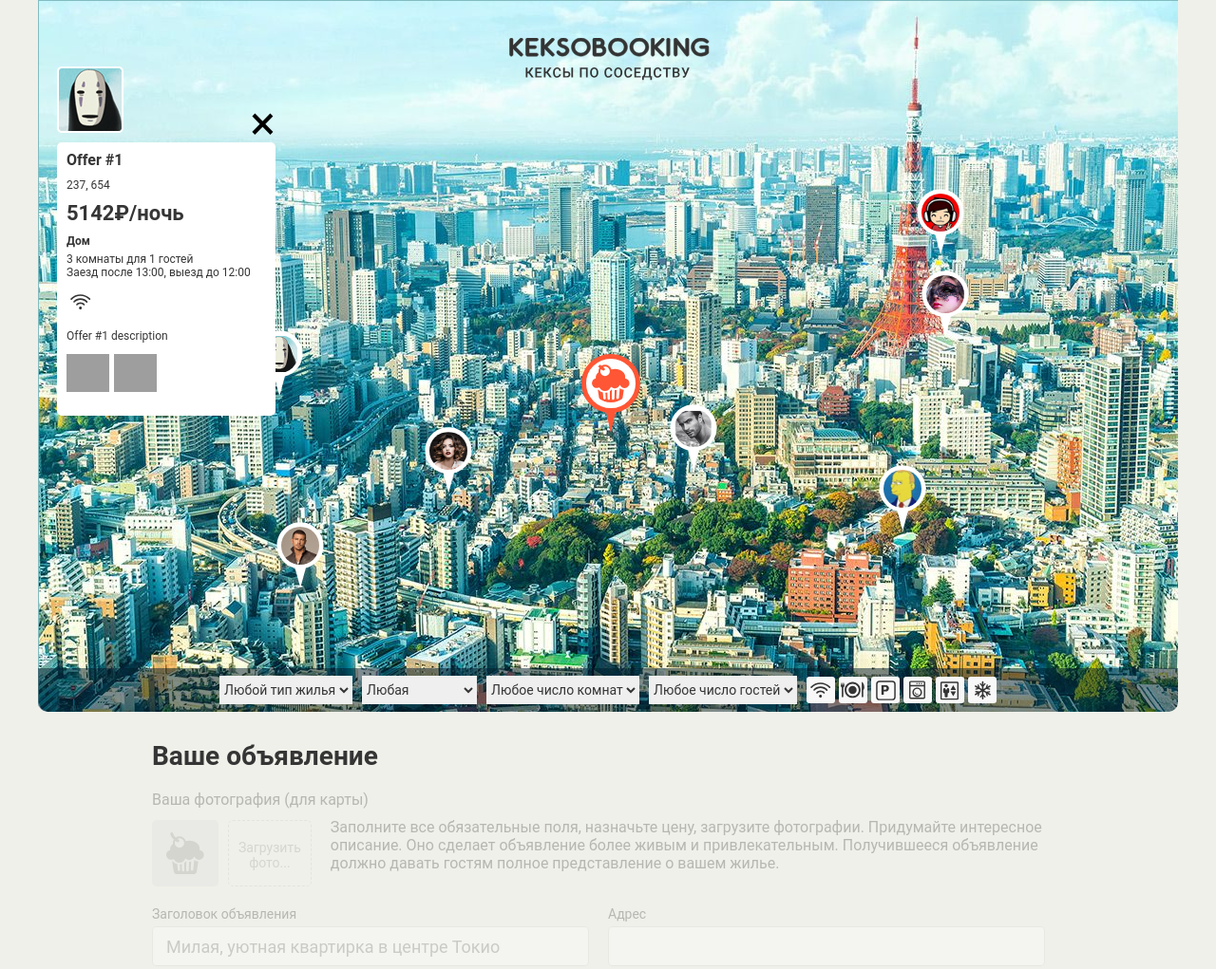
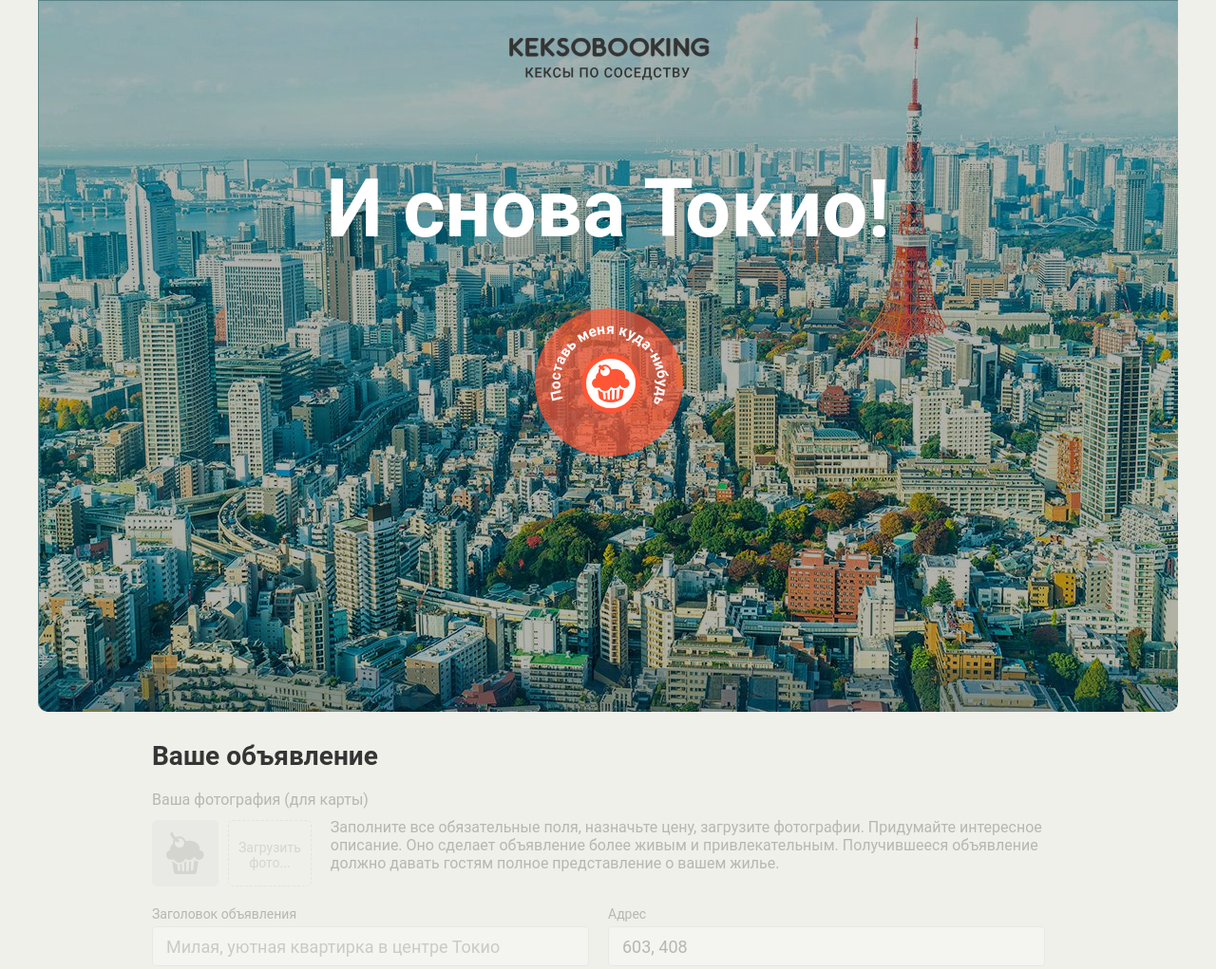
Before and after one commit to akapin/288739-keksobooking-19, a website: page index.html in a window 1280 px wide. Shown: the top 1021 px of the page at 95% size. Drawn offline with Linux system fonts and the light colour scheme; grey boxes are pictures that could not be loaded; files whose address does not match are found by name.

Commit message:
add event listeners

```diff
--- a/index.html
+++ b/index.html
@@ -37,7 +37,7 @@
 
       <!-- Фильтрация объявлений -->
       <div class="map__filters-container">
-        <form action="#" class="map__filters" autocomplete="off">
+        <form action="https://js.dump.academy/keksobooking" method="get" class="map__filters" autocomplete="off">
           <select name="housing-type" id="housing-type" class="map__filter">
             <option value="any" selected>Любой тип жилья</option>
             <option value="palace">Дворец</option>
@@ -84,7 +84,7 @@
     <!-- Форма объявления -->
     <section class="notice">
       <h2 class="notice__title">Ваше объявление</h2>
-      <form class="ad-form ad-form--disabled" method="post" enctype="multipart/form-data" autocomplete="off">
+      <form class="ad-form ad-form--disabled" action="https://js.dump.academy/keksobooking" method="post" enctype="multipart/form-data" autocomplete="off">
         <fieldset class="ad-form-header">
           <legend class="ad-form-header__title">Ваша фотография (для карты)</legend>
           <div class="ad-form-header__upload">
--- a/js/main.js
+++ b/js/main.js
@@ -23,7 +23,12 @@ var LOCATION_Y_MIN_NUMBER = 130;
 var LOCATION_Y_MAX_NUMBER = 630;
 var LOCATION_X_SHIFT = -25;
 var LOCATION_Y_SHIFT = -70;
+var INACTIVE_PAGE_MAIN_PIN_LOCATION_X_SHIFT = 32.5;
+var INACTIVE_PAGE_MAIN_PIN_LOCATION_Y_SHIFT = 32.5;
+var ACTIVE_PAGE_MAIN_PIN_LOCATION_X_SHIFT = 32.5;
+var ACTIVE_PAGE_MAIN_PIN_LOCATION_Y_SHIFT = 87;
 var NUMBER_OF_OFFERS = 8;
+var ENTER_KEY = 'Enter';
 
 var getRandomItemFromArray = function (items) {
   return items[Math.floor(Math.random() * items.length)];
@@ -39,8 +44,8 @@ var getRandomArray = function (array) {
   var startIndex = 0;
   var minNumberOfNewArrayItems = 1;
   var maxNumberOfNewArrayItems = array.length;
-  var numberOfNewArrayItems = getRandomNumber(minNumberOfNewArrayItems, maxNumberOfNewArrayItems)
-  var newArray = array.splice(startIndex, numberOfNewArrayItems)
+  var numberOfNewArrayItems = getRandomNumber(minNumberOfNewArrayItems, maxNumberOfNewArrayItems);
+  var newArray = array.splice(startIndex, numberOfNewArrayItems);
   return newArray;
 };
 
@@ -103,60 +108,144 @@ var renderOffers = function (offers) {
   mapPinsElement.appendChild(fragment);
 };
 
-var renderOfferCard = function (item) {
-  var cardTemplate = document.querySelector('#card')
-    .content
-    .querySelector('.map__card');
-  var cardElement = cardTemplate.cloneNode(true);
+// var renderOfferCard = function (item) {
+//   var cardTemplate = document.querySelector('#card')
+//     .content
+//     .querySelector('.map__card');
+//   var cardElement = cardTemplate.cloneNode(true);
 
-  var offerTypeMap = {
-    flat: 'Квартира',
-    bungalo: 'Бунгало',
-    house: 'Дом',
-    palace: 'Дворец',
-  };
+//   var offerTypeMap = {
+//     flat: 'Квартира',
+//     bungalo: 'Бунгало',
+//     house: 'Дом',
+//     palace: 'Дворец',
+//   };
 
-  var offerInfo = item.offer;
-  var cardFeaturesBlock = cardElement.querySelector('.popup__features');
+//   var offerInfo = item.offer;
+//   var cardFeaturesBlock = cardElement.querySelector('.popup__features');
 
-  cardElement.querySelector('.popup__title').textContent = offerInfo.title;
-  cardElement.querySelector('.popup__text--address').textContent = offerInfo.address;
-  cardElement.querySelector('.popup__text--price').textContent = offerInfo.price + '₽/ночь';
-  cardElement.querySelector('.popup__type').textContent = offerTypeMap[offerInfo.type];
-  cardElement.querySelector('.popup__text--capacity').textContent = offerInfo.rooms + ' комнаты для ' + offerInfo.guests + ' гостей';
-  cardElement.querySelector('.popup__text--time').textContent = 'Заезд после ' + offerInfo.checkin + ', выезд до ' + offerInfo.checkout;
+//   cardElement.querySelector('.popup__title').textContent = offerInfo.title;
+//   cardElement.querySelector('.popup__text--address').textContent = offerInfo.address;
+//   cardElement.querySelector('.popup__text--price').textContent = offerInfo.price + '₽/ночь';
+//   cardElement.querySelector('.popup__type').textContent = offerTypeMap[offerInfo.type];
+//   cardElement.querySelector('.popup__text--capacity').textContent = offerInfo.rooms + ' комнаты для ' + offerInfo.guests + ' гостей';
+//   cardElement.querySelector('.popup__text--time').textContent = 'Заезд после ' + offerInfo.checkin + ', выезд до ' + offerInfo.checkout;
 
-  cardFeaturesBlock.innerHTML = '';
-  for (var i = 0; i < offerInfo.features.length; i++) {
-    var listElement = document.createElement('li');
-    listElement.classList.add('popup__feature', 'popup__feature--' + offerInfo.features[i]);
-    cardFeaturesBlock.appendChild(listElement);
+//   cardFeaturesBlock.innerHTML = '';
+//   for (var i = 0; i < offerInfo.features.length; i++) {
+//     var listElement = document.createElement('li');
+//     listElement.classList.add('popup__feature', 'popup__feature--' + offerInfo.features[i]);
+//     cardFeaturesBlock.appendChild(listElement);
+//   }
+
+//   cardElement.querySelector('.popup__description').textContent = offerInfo.description;
+//   renderOfferPhotoList(cardElement, offerInfo.photos);
+//   cardElement.querySelector('.popup__avatar').src = item.author.avatar;
+
+//   return cardElement;
+// };
+
+// var renderOfferPhotoList = function (cardElement, photos) {
+//   var cardPhotosBlock = cardElement.querySelector('.popup__photos');
+//   var photoTemplate = cardPhotosBlock.querySelector('.popup__photo');
+//   for (var i = 0; i < photos.length; i++) {
+//     var photoElement = photoTemplate.cloneNode(true);
+//     photoElement.src = photos[i];
+//     cardPhotosBlock.appendChild(photoElement);
+//   }
+//   photoTemplate.parentNode.removeChild(photoTemplate);
+// };
+
+var map = document.querySelector('.map');
+var mapMainPin = map.querySelector('.map__pin--main');
+var mapFiltersBlock = map.querySelector('.map__filters');
+var adForm = document.querySelector('.ad-form');
+var adFormFieldsets = adForm.querySelectorAll('fieldset');
+var adFormAddressField = adForm.querySelector('input[id=address]');
+var mapFilters = mapFiltersBlock.children;
+var roomNumberSelect = adForm.querySelector('select[id=room_number]');
+var capacitySelect = adForm.querySelector('select[id=capacity]');
+
+var initPage = function () {
+  for (var i = 0; i < mapFilters.length; i++) {
+    mapFilters[i].setAttribute('disabled', 'disabled');
   }
-
-  cardElement.querySelector('.popup__description').textContent = offerInfo.description;
-  renderOfferPhotoList(cardElement, offerInfo.photos);
-  cardElement.querySelector('.popup__avatar').src = item.author.avatar;
-
-  return cardElement;
+  for (var j = 0; j < adFormFieldsets.length; j++) {
+    adFormFieldsets[j].setAttribute('disabled', 'disabled');
+  }
+  fillInitialAddressValue();
 };
 
-var renderOfferPhotoList = function (cardElement, photos) {
-  var cardPhotosBlock = cardElement.querySelector('.popup__photos');
-  var photoTemplate = cardPhotosBlock.querySelector('.popup__photo');
-  for (var i = 0; i < photos.length; i++) {
-    var photoElement = photoTemplate.cloneNode(true);
-    photoElement.src = photos[i];
-    cardPhotosBlock.appendChild(photoElement);
+var activatePage = function () {
+  map.classList.remove('map--faded');
+  adForm.classList.remove('ad-form--disabled');
+  for (var i = 0; i < mapFilters.length; i++) {
+    mapFilters[i].removeAttribute('disabled');
   }
-  photoTemplate.parentNode.removeChild(photoTemplate);
+  for (var j = 0; j < adFormFieldsets.length; j++) {
+    adFormFieldsets[j].removeAttribute('disabled');
+  }
+  if (roomNumberSelect.value !== capacitySelect.value) {
+    roomNumberSelect.setCustomValidity('Выбранное количество комнат не совпадает с выбранным количеством гостей');
+  } else {
+    roomNumberSelect.setCustomValidity('');
+  }
+  var offers = generateOffers();
+  renderOffers(offers);
 };
 
-var map = document.querySelector('.map');
-map.classList.remove('map--faded');
+var fillInitialAddressValue = function () {
+  var addressX = Math.round(parseInt(mapMainPin.style.left, 10) + INACTIVE_PAGE_MAIN_PIN_LOCATION_X_SHIFT);
+  var addressY = Math.round(parseInt(mapMainPin.style.top, 10) + INACTIVE_PAGE_MAIN_PIN_LOCATION_Y_SHIFT);
+  adFormAddressField.value = addressX + ', ' + addressY;
+};
 
-var offers = generateOffers();
-renderOffers(offers);
+var fillActivePageAddressValue = function () {
+  var addressX = Math.round(parseInt(mapMainPin.style.left, 10) + ACTIVE_PAGE_MAIN_PIN_LOCATION_X_SHIFT);
+  var addressY = Math.round(parseInt(mapMainPin.style.top, 10) + ACTIVE_PAGE_MAIN_PIN_LOCATION_Y_SHIFT);
+  adFormAddressField.value = addressX + ', ' + addressY;
+};
 
-var offerCard = renderOfferCard(offers[0]);
-var mapFiltersContainer = map.querySelector('.map__filters-container');
-map.insertBefore(offerCard, mapFiltersContainer);
+mapMainPin.addEventListener('mousedown', function (evt) {
+  if (evt.button === 0) {
+    activatePage();
+    fillActivePageAddressValue();
+  }
+});
+
+mapMainPin.addEventListener('keydown', function (evt) {
+  if (evt.key === ENTER_KEY) {
+    activatePage();
+    fillActivePageAddressValue();
+  }
+});
+
+roomNumberSelect.addEventListener('invalid', function () {
+  if (roomNumberSelect.validity.customError) {
+    roomNumberSelect.setCustomValidity('Выбранное количество комнат не совпадает с выбранным количеством гостей');
+  } else {
+    roomNumberSelect.setCustomValidity('');
+  }
+});
+
+roomNumberSelect.addEventListener('change', function () {
+  if (roomNumberSelect.value !== capacitySelect.value) {
+    roomNumberSelect.setCustomValidity('Выбранное количество комнат не совпадает с выбранным количеством гостей');
+  } else {
+    roomNumberSelect.setCustomValidity('');
+  }
+});
+
+capacitySelect.addEventListener('change', function () {
+  if (roomNumberSelect.value !== capacitySelect.value) {
+    roomNumberSelect.setCustomValidity('Выбранное количество комнат не совпадает с выбранным количеством гостей');
+  } else {
+    roomNumberSelect.setCustomValidity('');
+  }
+});
+
+initPage();
+
+// var offerCard = renderOfferCard(offers[0]);
+// var mapFiltersContainer = map.querySelector('.map__filters-container');
+// map.insertBefore(offerCard, mapFiltersContainer);
```
